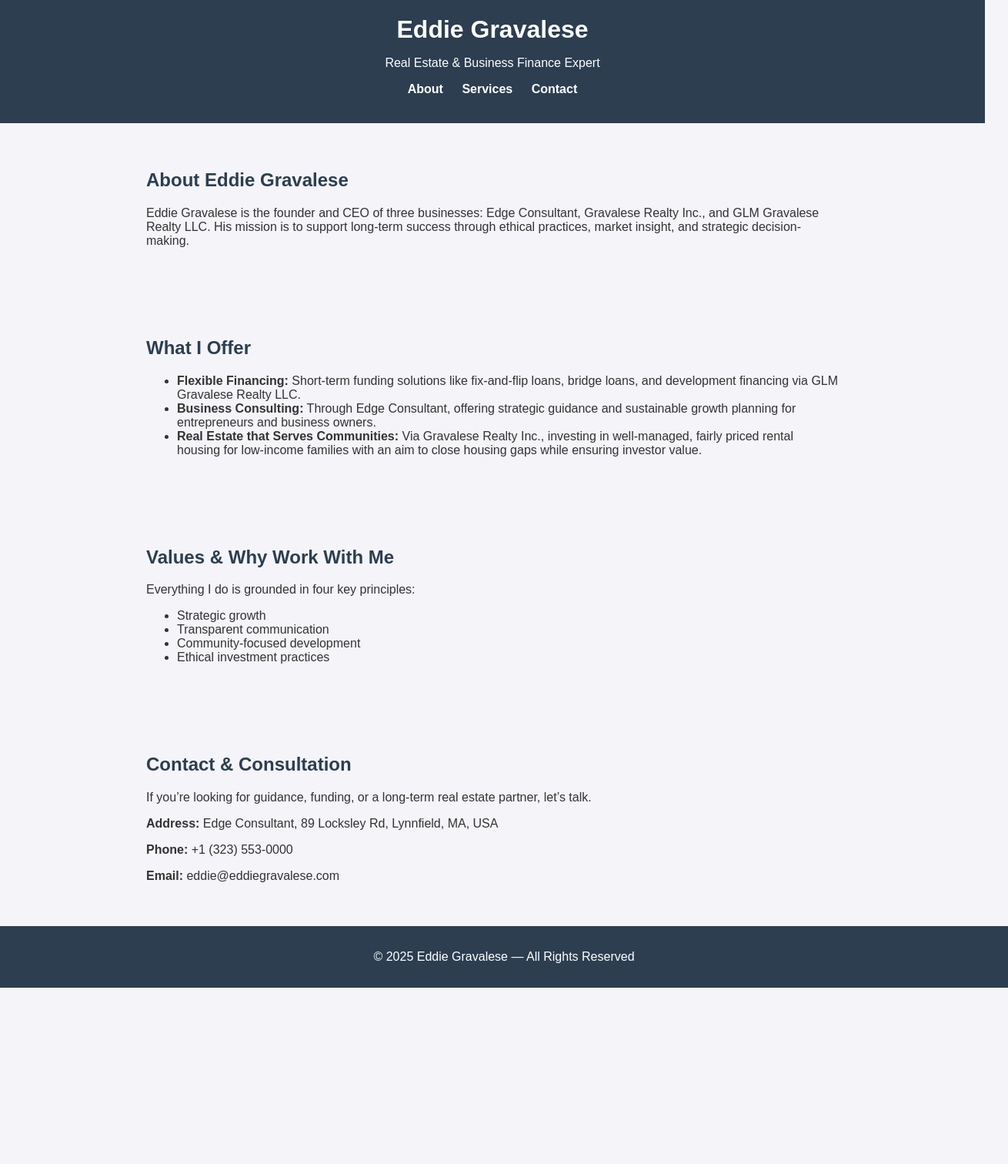
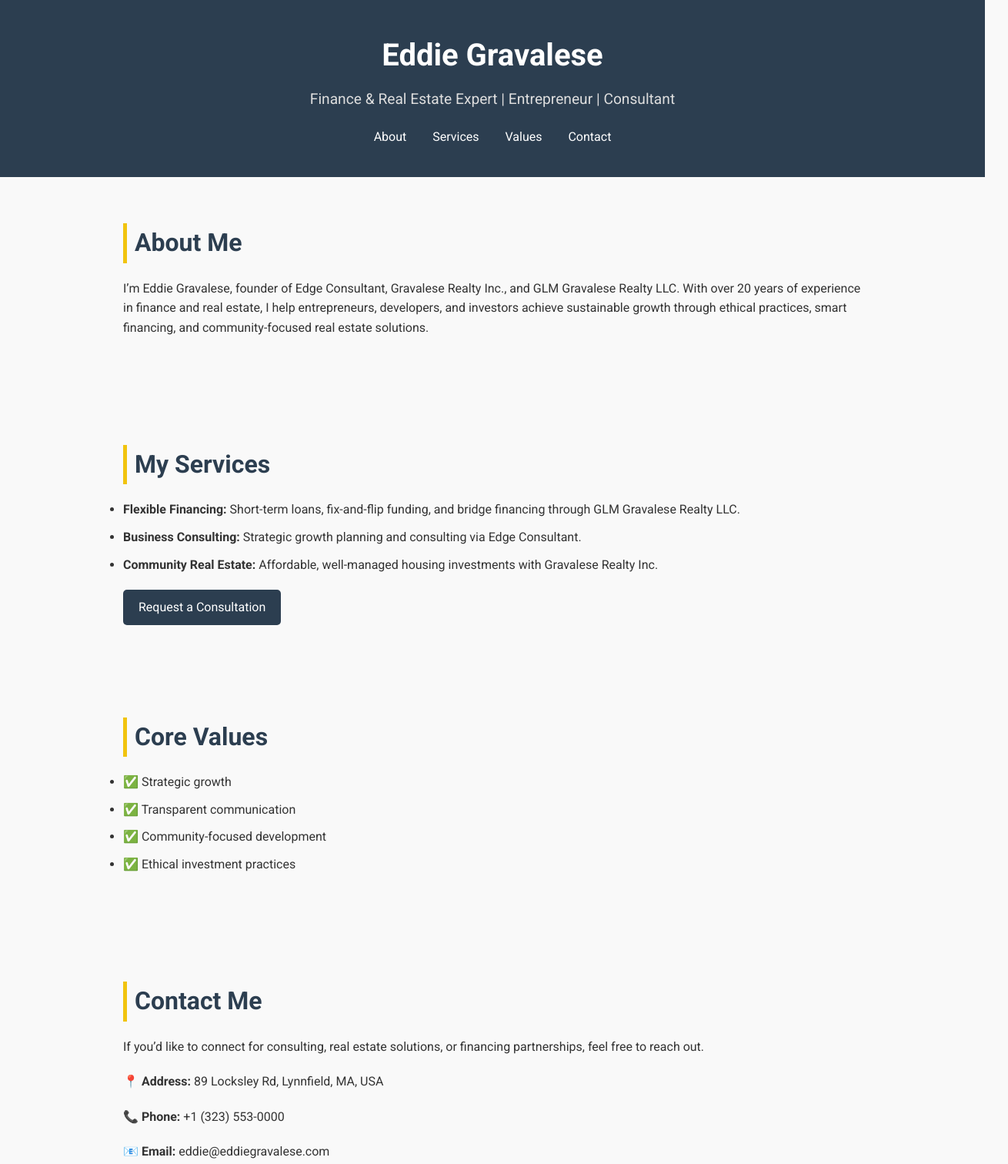
Before and after one commit to eddiegravalese/Eddie-Gravalese, a plain HTML site: page index.html in a window 1280 px wide. Shown: the top 1512 px of the page at 77% size, 1310 px wide, since content can reach past the window. Before the commit the page ends 1283 px from the top, so only its background shows below. Drawn offline with Linux system fonts and the light colour scheme.

Commit message:
Update index.html

```diff
--- a/index.html
+++ b/index.html
@@ -3,103 +3,169 @@
 <head>
   <meta charset="UTF-8">
   <meta name="viewport" content="width=device-width, initial-scale=1.0">
-  <title>Eddie Gravalese | Real Estate & Business Finance Expert</title>
-  <meta name="description" content="Eddie Gravalese offers finance consulting, real estate strategies, and business solutions grounded in ethical practices, market insight, and long-term growth.">
-
-  <!-- Google Search Console Verification Tag -->
-  <meta name="google-site-verification" content="YOUR_UNIQUE_CODE_HERE" />
+  <title>Eddie Gravalese | Finance & Real Estate Expert</title>
+  <meta name="description" content="Eddie Gravalese offers business consulting, real estate services, and flexible financing solutions to support entrepreneurs, investors, and community growth.">
+  <link href="https://fonts.googleapis.com/css2?family=Roboto:wght@300;400;700&display=swap" rel="stylesheet">
 
   <style>
-    body {
-      font-family: Arial, sans-serif;
+    * {
       margin: 0;
       padding: 0;
-      background: #f4f4f9;
+      box-sizing: border-box;
+      font-family: 'Roboto', sans-serif;
+    }
+
+    body {
+      background: #f9f9f9;
       color: #333;
+      line-height: 1.6;
     }
+
     header {
       background: #2c3e50;
-      color: white;
-      padding: 20px;
+      color: #fff;
       text-align: center;
+      padding: 40px 20px;
     }
+
     header h1 {
-      margin: 0;
+      font-size: 2.5rem;
+      margin-bottom: 10px;
     }
+
+    header p {
+      font-size: 1.2rem;
+      color: #ddd;
+    }
+
     nav {
-      margin: 15px 0;
+      margin-top: 20px;
     }
+
     nav a {
-      color: white;
-      margin: 0 10px;
       text-decoration: none;
-      font-weight: bold;
+      color: #fff;
+      margin: 0 15px;
+      font-weight: 500;
+      transition: color 0.3s ease;
     }
+
+    nav a:hover {
+      color: #f1c40f;
+    }
+
     section {
-      padding: 40px;
-      max-width: 900px;
+      max-width: 1000px;
       margin: auto;
+      padding: 60px 20px;
     }
+
     section h2 {
+      font-size: 2rem;
       color: #2c3e50;
+      margin-bottom: 20px;
+      border-left: 5px solid #f1c40f;
+      padding-left: 10px;
     }
+
+    section p, ul {
+      font-size: 1rem;
+      margin-bottom: 20px;
+    }
+
+    ul li {
+      margin-bottom: 10px;
+    }
+
+    .btn {
+      display: inline-block;
+      background: #2c3e50;
+      color: #fff;
+      padding: 10px 20px;
+      border-radius: 5px;
+      text-decoration: none;
+      transition: background 0.3s ease;
+    }
+
+    .btn:hover {
+      background: #f1c40f;
+      color: #000;
+    }
+
     footer {
       background: #2c3e50;
-      color: white;
+      color: #fff;
       text-align: center;
-      padding: 15px;
-      position: relative;
-      width: 100%;
-      bottom: 0;
+      padding: 20px;
+      margin-top: 30px;
+    }
+
+    footer p {
+      font-size: 0.9rem;
     }
   </style>
 </head>
 <body>
+
+  <!-- HEADER -->
   <header>
     <h1>Eddie Gravalese</h1>
-    <p>Real Estate & Business Finance Expert</p>
+    <p>Finance & Real Estate Expert | Entrepreneur | Consultant</p>
     <nav>
       <a href="#about">About</a>
       <a href="#services">Services</a>
+      <a href="#values">Values</a>
       <a href="#contact">Contact</a>
     </nav>
   </header>
 
+  <!-- ABOUT -->
   <section id="about">
-    <h2>About Eddie Gravalese</h2>
-    <p>Eddie Gravalese is the founder and CEO of three businesses: Edge Consultant, Gravalese Realty Inc., and GLM Gravalese Realty LLC. His mission is to support long-term success through ethical practices, market insight, and strategic decision-making.</p>
+    <h2>About Me</h2>
+    <p>
+      I’m Eddie Gravalese, founder of Edge Consultant, Gravalese Realty Inc., and GLM Gravalese Realty LLC.
+      With over 20 years of experience in finance and real estate, I help entrepreneurs, developers,
+      and investors achieve sustainable growth through ethical practices, smart financing,
+      and community-focused real estate solutions.
+    </p>
   </section>
 
+  <!-- SERVICES -->
   <section id="services">
-    <h2>What I Offer</h2>
+    <h2>My Services</h2>
     <ul>
-      <li><strong>Flexible Financing:</strong> Short-term funding solutions like fix-and-flip loans, bridge loans, and development financing via GLM Gravalese Realty LLC.</li>
-      <li><strong>Business Consulting:</strong> Through Edge Consultant, offering strategic guidance and sustainable growth planning for entrepreneurs and business owners.</li>
-      <li><strong>Real Estate that Serves Communities:</strong> Via Gravalese Realty Inc., investing in well-managed, fairly priced rental housing for low-income families with an aim to close housing gaps while ensuring investor value.</li>
+      <li><strong>Flexible Financing:</strong> Short-term loans, fix-and-flip funding, and bridge financing through GLM Gravalese Realty LLC.</li>
+      <li><strong>Business Consulting:</strong> Strategic growth planning and consulting via Edge Consultant.</li>
+      <li><strong>Community Real Estate:</strong> Affordable, well-managed housing investments with Gravalese Realty Inc.</li>
+    </ul>
+    <a href="#contact" class="btn">Request a Consultation</a>
+  </section>
+
+  <!-- VALUES -->
+  <section id="values">
+    <h2>Core Values</h2>
+    <ul>
+      <li>✅ Strategic growth</li>
+      <li>✅ Transparent communication</li>
+      <li>✅ Community-focused development</li>
+      <li>✅ Ethical investment practices</li>
     </ul>
   </section>
 
-  <section id="values">
-    <h2>Values & Why Work With Me</h2>
-    <p>Everything I do is grounded in four key principles:</p>
-    <ul>
-      <li>Strategic growth</li>
-      <li>Transparent communication</li>
-      <li>Community-focused development</li>
-      <li>Ethical investment practices</li>
-    </ul>
+  <!-- CONTACT -->
+  <section id="contact">
+    <h2>Contact Me</h2>
+    <p>If you’d like to connect for consulting, real estate solutions, or financing partnerships, feel free to reach out.</p>
+    <p><strong>📍 Address:</strong> 89 Locksley Rd, Lynnfield, MA, USA</p>
+    <p><strong>📞 Phone:</strong> +1 (323) 553-0000</p>
+    <p><strong>📧 Email:</strong> eddie@eddiegravalese.com</p>
+    <a href="mailto:eddie@eddiegravalese.com" class="btn">Email Me</a>
   </section>
 
-  <section id="contact">
-    <h2>Contact & Consultation</h2>
-    <p>If you’re looking for guidance, funding, or a long-term real estate partner, let’s talk.</p>
-    <p><strong>Address:</strong> Edge Consultant, 89 Locksley Rd, Lynnfield, MA, USA</p>
-    <p><strong>Phone:</strong> +1 (323) 553-0000</p>
-    <p><strong>Email:</strong> eddie@eddiegravalese.com</p>
-  </section>
-
+  <!-- FOOTER -->
   <footer>
     <p>© 2025 Eddie Gravalese — All Rights Reserved</p>
   </footer>
+
 </body>
 </html>
```
